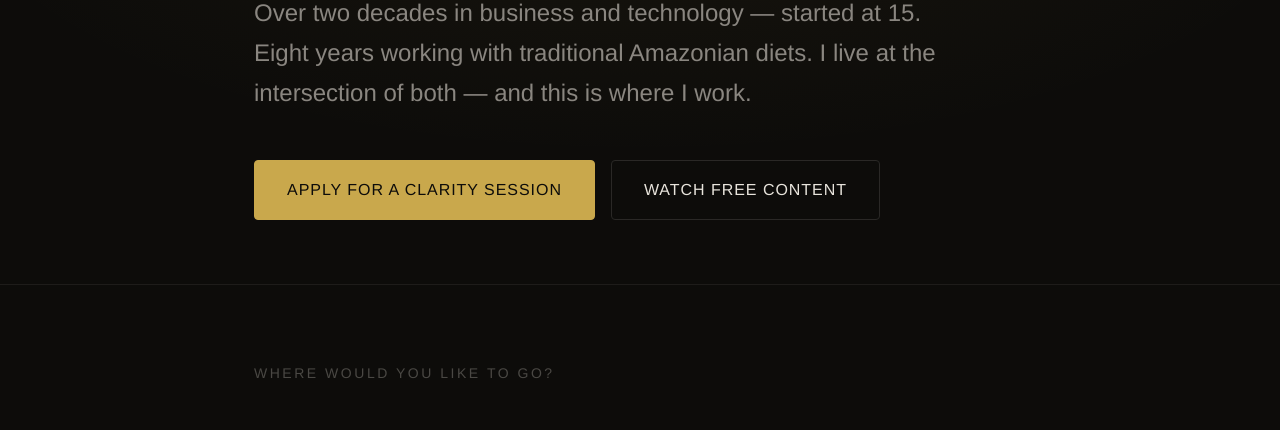
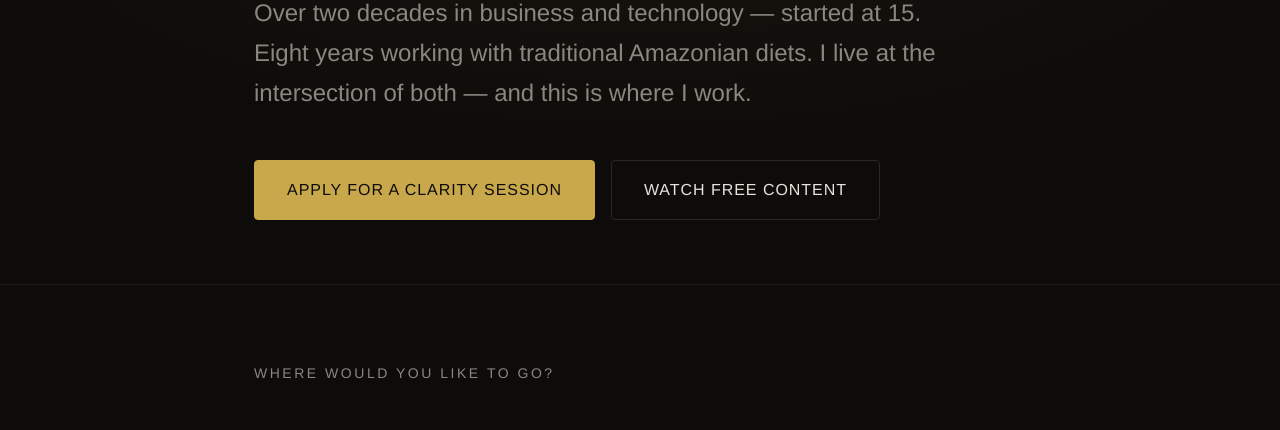
Before and after one commit to craciunlabs/claudiucraciun-com, a plain HTML site: page index.html in a window 1280 px wide. Shown: the part 421-851 px from the top of the page. Drawn offline with Linux system fonts and the light colour scheme; a web font is replaced by a local one.

Commit message:
Fix section label color: faint → muted for readability

```diff
--- a/style.css
+++ b/style.css
@@ -348,7 +348,7 @@
   font-weight: 500;
   letter-spacing: 0.18em;
   text-transform: uppercase;
-  color: var(--color-text-faint);
+  color: var(--color-text-muted);
   margin-bottom: var(--space-12);
 }
 
```
